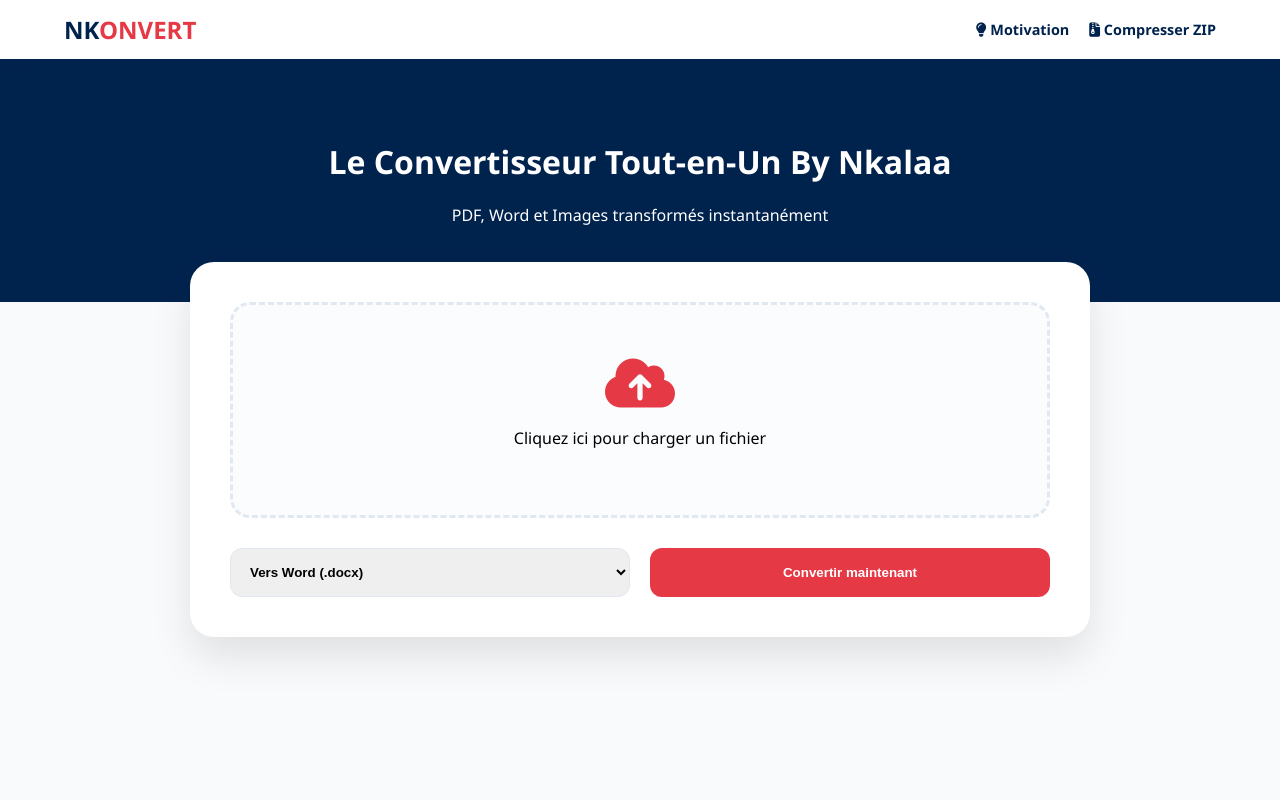
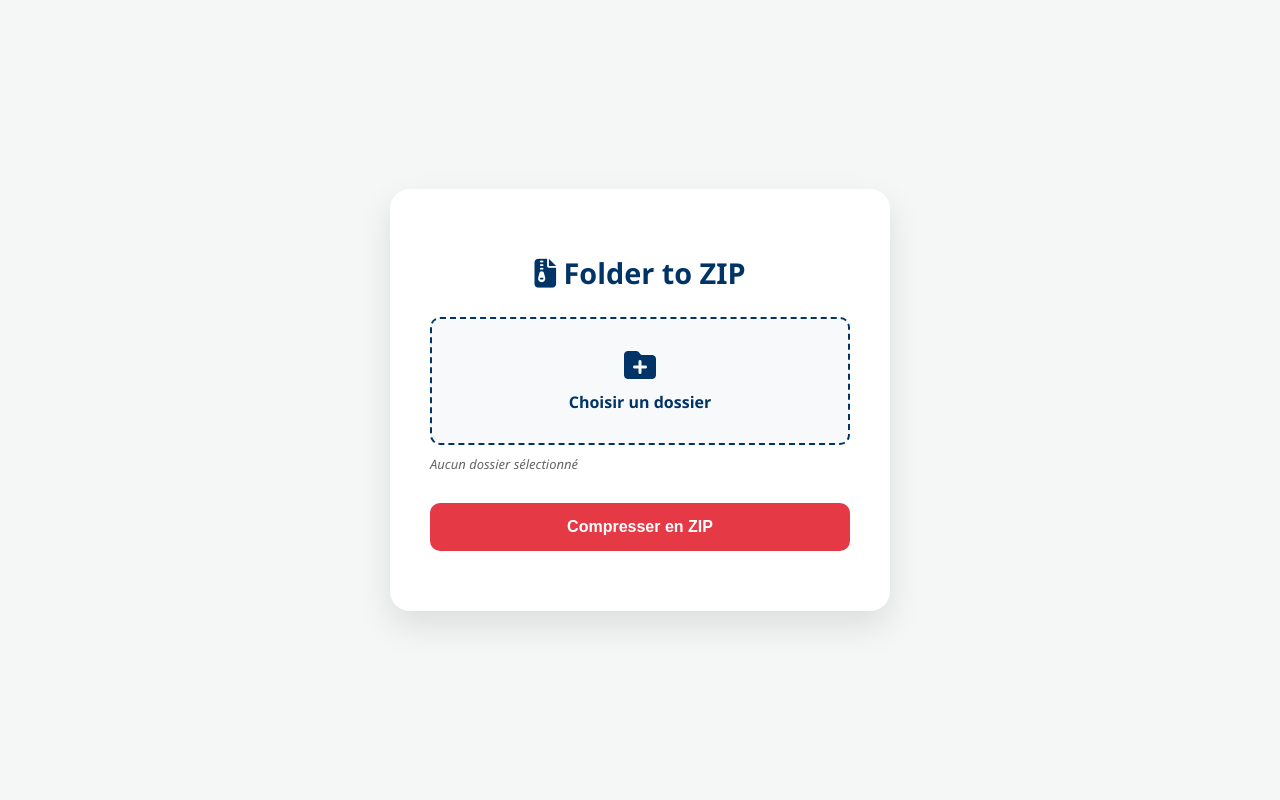
Before and after one commit to Reygreekk/nkonvert, a Flask app: page / in a window 1280 px wide. Run offline with Flask 3, Linux system fonts and the light colour scheme.

Commit message:
Add files via upload

```diff
--- a/templates/index.html
+++ b/templates/index.html
@@ -3,109 +3,196 @@
 <head>
     <meta charset="UTF-8">
     <meta name="viewport" content="width=device-width, initial-scale=1.0">
-    <title>NKONVERT | Multi-Converter</title>
+    <title>NKALAA | Folder to ZIP</title>
     <link rel="stylesheet" href="https://cdnjs.cloudflare.com/ajax/libs/font-awesome/6.4.0/css/all.min.css">
     <style>
-        :root { --red: #E63946; --dark: #00234E; --gray: #F8FAFC; --blue: #457B9D; }
-        body { font-family: 'Segoe UI', sans-serif; background: var(--gray); margin: 0; }
-        .nav { background: white; padding: 0.8rem 5%; display: flex; justify-content: space-between; align-items: center; box-shadow: 0 2px 15px rgba(0,0,0,0.05); position: sticky; top:0; z-index:100; }
-        .logo { font-size: 1.5rem; font-weight: 900; color: var(--dark); text-decoration: none; }
-        .logo span { color: var(--red); }
-        .menu-links { display: flex; gap: 20px; }
-        .menu-links a { text-decoration: none; color: var(--dark); font-weight: 600; font-size: 0.9rem; transition: 0.3s; }
-        .hero { background: var(--dark); color: white; padding: 60px 20px; text-align: center; }
-        .container { max-width: 900px; margin: -40px auto 40px; padding: 0 15px; }
-        .converter-card { background: white; border-radius: 24px; padding: 40px; box-shadow: 0 20px 40px rgba(0,0,0,0.1); text-align: center; }
-        .upload-area { border: 3px dashed #E2E8F0; border-radius: 20px; padding: 50px 20px; cursor: pointer; background: #FBFCFE; }
-        .upload-area:hover { border-color: var(--red); background: #FFF5F5; }
-        .upload-area i { font-size: 3.5rem; color: var(--red); }
-        .controls { display: grid; grid-template-columns: 1fr 1fr; gap: 20px; margin-top: 30px; }
-        select, .btn-submit { width: 100%; padding: 15px; border-radius: 12px; font-weight: 600; border: 1px solid #E2E8F0; }
-        .btn-submit { background: var(--red); color: white; border: none; cursor: pointer; }
-        .btn-submit:disabled { background: #ccc; cursor: not_allowed; }
-        .result-box { display: none; margin-top: 30px; padding: 20px; border-radius: 15px; background: #F0FFF4; border: 1px solid #C6F6D5; }
-        .btn-download { display: inline-block; padding: 12px 25px; background: #2F855A; color: white; text-decoration: none; border-radius: 8px; font-weight: bold; }
-        #loader { display: none; margin-top: 20px; color: var(--blue); }
+        /* Reset de base pour la cohérence */
+        * { box-sizing: border-box; }
+
+        body {
+            font-family: 'Segoe UI', sans-serif;
+            background: #f4f7f6;
+            display: flex;
+            justify-content: center;
+            align-items: center;
+            min-height: 100vh;
+            margin: 0;
+            padding: 20px; /* Espace minimal sur les bords du téléphone */
+        }
+
+        .converter-card {
+            background: white;
+            padding: 40px;
+            border-radius: 20px;
+            box-shadow: 0 15px 35px rgba(0,0,0,0.1);
+            width: 100%;
+            max-width: 500px; /* Taille max sur PC */
+            text-align: center;
+        }
+
+        h2 {
+            color: #003366;
+            margin-bottom: 25px;
+            font-size: 1.8rem;
+        }
+
+        .input-group {
+            margin-bottom: 20px;
+            text-align: left;
+        }
+
+        /* Style responsive pour le bouton de sélection */
+        .file-label {
+            display: flex;
+            flex-direction: column;
+            align-items: center;
+            justify-content: center;
+            background: #f8f9fa;
+            border: 2px dashed #003366;
+            padding: 30px 20px;
+            border-radius: 10px;
+            cursor: pointer;
+            transition: 0.3s;
+            color: #003366;
+            font-weight: bold;
+            gap: 10px;
+        }
+
+        .file-label i { font-size: 2rem; }
+
+        .file-label:hover { background: #eef2f7; }
+        input[type="file"] { display: none; }
+
+        #folderName {
+            display: block;
+            margin-top: 10px;
+            font-size: 13px;
+            color: #666;
+            font-style: italic;
+            word-break: break-all; /* Empêche le nom du dossier de déborder */
+        }
+
+        button {
+            background: #e63946;
+            color: white;
+            border: none;
+            padding: 15px 30px;
+            border-radius: 10px;
+            font-weight: bold;
+            cursor: pointer;
+            width: 100%;
+            font-size: 1rem;
+            transition: 0.3s;
+            margin-top: 10px;
+        }
+
+        button:hover { background: #003366; transform: translateY(-2px); }
+        button:disabled { background: #ccc; cursor: not-allowed; transform: none; }
+
+        #status { margin-top: 20px; font-size: 14px; line-height: 1.4; }
+
+        .loader {
+            display: none;
+            margin: 10px auto;
+            border: 4px solid #f3f3f3;
+            border-top: 4px solid #003366;
+            border-radius: 50%;
+            width: 35px;
+            height: 35px;
+            animation: spin 1s linear infinite;
+        }
+
+        @keyframes spin { 0% { transform: rotate(0deg); } 100% { transform: rotate(360deg); } }
+
+        .btn-download {
+            display: none;
+            background: #27ae60;
+            margin-top: 15px;
+            text-decoration: none;
+            color: white;
+            padding: 15px;
+            border-radius: 10px;
+            font-weight: bold;
+            width: 100%;
+            text-align: center;
+        }
+
+        /* --- RESPONSIVE DESIGN --- */
+        @media (max-width: 480px) {
+            .converter-card {
+                padding: 25px 20px; /* Plus petit padding sur mobile */
+            }
+
+            h2 {
+                font-size: 1.4rem;
+            }
+
+            .file-label {
+                padding: 20px 10px;
+            }
+
+            button, .btn-download {
+                padding: 12px 20px;
+                font-size: 0.95rem;
+            }
+        }
     </style>
 </head>
 <body>
 
-<nav class="nav">
-    <a href="#" class="logo">NK<span>ONVERT</span></a>
-    <div class="menu-links">
-        <a href="#"><i class="fa fa-lightbulb"></i> Motivation</a>
-        <a href="#"><i class="fa fa-file-zipper"></i> Compresser ZIP</a>
+<div class="converter-card">
+    <h2><i class="fa-solid fa-file-zipper"></i> Folder to ZIP</h2>
+
+    <div class="input-group">
+        <label for="folderInput" class="file-label">
+            <i class="fa-solid fa-folder-plus"></i>
+            <span>Choisir un dossier</span>
+        </label>
+        <input type="file" id="folderInput" webkitdirectory directory multiple>
+        <span id="folderName">Aucun dossier sélectionné</span>
     </div>
-</nav>
 
-<div class="hero">
-    <h1>Le Convertisseur Tout-en-Un By Nkalaa</h1>
-    <p>PDF, Word et Images transformés instantanément </p>
-</div>
+    <button onclick="startZipping()" id="actionBtn">Compresser en ZIP</button>
 
-<div class="container">
-    <div class="converter-card">
-        <form id="convertForm">
-            <div class="upload-area" onclick="document.getElementById('fileInput').click()">
-                <i class="fa-solid fa-cloud-arrow-up"></i>
-                <p>Cliquez ici pour charger un fichier</p>
-                <input type="file" id="fileInput" hidden required>
-                <div id="file-chosen" style="margin-top:10px; font-weight:bold; color:var(--dark);"></div>
-            </div>
-
-            <div class="controls">
-                <select id="targetFormat">
-                    <optgroup label="Documents">
-                        <option value="docx">Vers Word (.docx)</option>
-                        <option value="pdf">Vers PDF (.pdf)</option>
-                    </optgroup>
-                    <optgroup label="Images">
-                        <option value="jpg">Vers Image (.jpg)</option>
-                    </optgroup>
-
-                </select>
-                <button type="submit" class="btn-submit" id="submitBtn">Convertir maintenant</button>
-            </div>
-        </form>
-
-        <div id="loader"><i class="fas fa-spinner fa-spin"></i> Conversion en cours...</div>
-
-        <div class="result-box" id="resultBox">
-            <p>✅ Conversion réussie !</p>
-            <a href="#" id="downloadBtn" class="btn-download">Télécharger le résultat</a>
-        </div>
-    </div>
+    <div class="loader" id="loader"></div>
+    <div id="status"></div>
+    <a href="#" id="downloadLink" class="btn-download"><i class="fa-solid fa-download"></i> Télécharger le ZIP</a>
 </div>
 
 <script>
-    const fileInput = document.getElementById('fileInput');
-    const fileChosen = document.getElementById('file-chosen');
-    const form = document.getElementById('convertForm');
-    const submitBtn = document.getElementById('submitBtn');
-    const loader = document.getElementById('loader');
-    const resultBox = document.getElementById('resultBox');
-    const downloadBtn = document.getElementById('downloadBtn');
+    /* ... Votre JavaScript reste identique ... */
+    const folderInput = document.getElementById('folderInput');
+    const folderNameDisplay = document.getElementById('folderName');
 
-    fileInput.addEventListener('change', () => {
-        if (fileInput.files.length > 0) {
-            fileChosen.textContent = fileInput.files[0].name;
+    folderInput.addEventListener('change', () => {
+        if (folderInput.files.length > 0) {
+            const path = folderInput.files[0].webkitRelativePath;
+            const folderName = path.split('/')[0];
+            folderNameDisplay.textContent = `Dossier prêt : ${folderName} (${folderInput.files.length} fichiers)`;
         }
     });
 
-    form.addEventListener('submit', async (e) => {
-        e.preventDefault();
+    async function startZipping() {
+        const files = folderInput.files;
+        const status = document.getElementById('status');
+        const loader = document.getElementById('loader');
+        const btn = document.getElementById('actionBtn');
+        const dl = document.getElementById('downloadLink');
+
+        if (files.length === 0) return alert("Veuillez sélectionner un dossier !");
+
+        status.innerHTML = "";
+        dl.style.display = "none";
+        loader.style.display = "block";
+        btn.disabled = true;
 
         const formData = new FormData();
-        formData.append('file', fileInput.files[0]);
-        formData.append('target_format', document.getElementById('targetFormat').value);
-
-        // UI Update
-        submitBtn.disabled = true;
-        loader.style.display = 'block';
-        resultBox.style.display = 'none';
+        for (const file of files) {
+            formData.append('files', file, file.webkitRelativePath);
+        }
 
         try {
-            const response = await fetch('/convert', {
+            const response = await fetch('/zip_folder', {
                 method: 'POST',
                 body: formData
             });
@@ -113,18 +200,20 @@
             const data = await response.json();
 
             if (data.success) {
-                downloadBtn.href = data.download_url;
-                resultBox.style.display = 'block';
+                status.innerHTML = `<span style="color:green">${data.message}</span>`;
+                dl.href = data.download_url;
+                dl.style.display = "block";
             } else {
-                alert("Erreur: " + data.error);
+                status.innerHTML = `<span style="color:red">Erreur: ${data.error}</span>`;
             }
-        } catch (error) {
-            alert("Erreur lors de la connexion au serveur Python.");
+        } catch (e) {
+            status.innerHTML = `<span style="color:red">Erreur lors de l'envoi des fichiers.</span>`;
         } finally {
-            loader.style.display = 'none';
-            submitBtn.disabled = false;
+            loader.style.display = "none";
+            btn.disabled = false;
         }
-    });
+    }
 </script>
+
 </body>
 </html>
```
